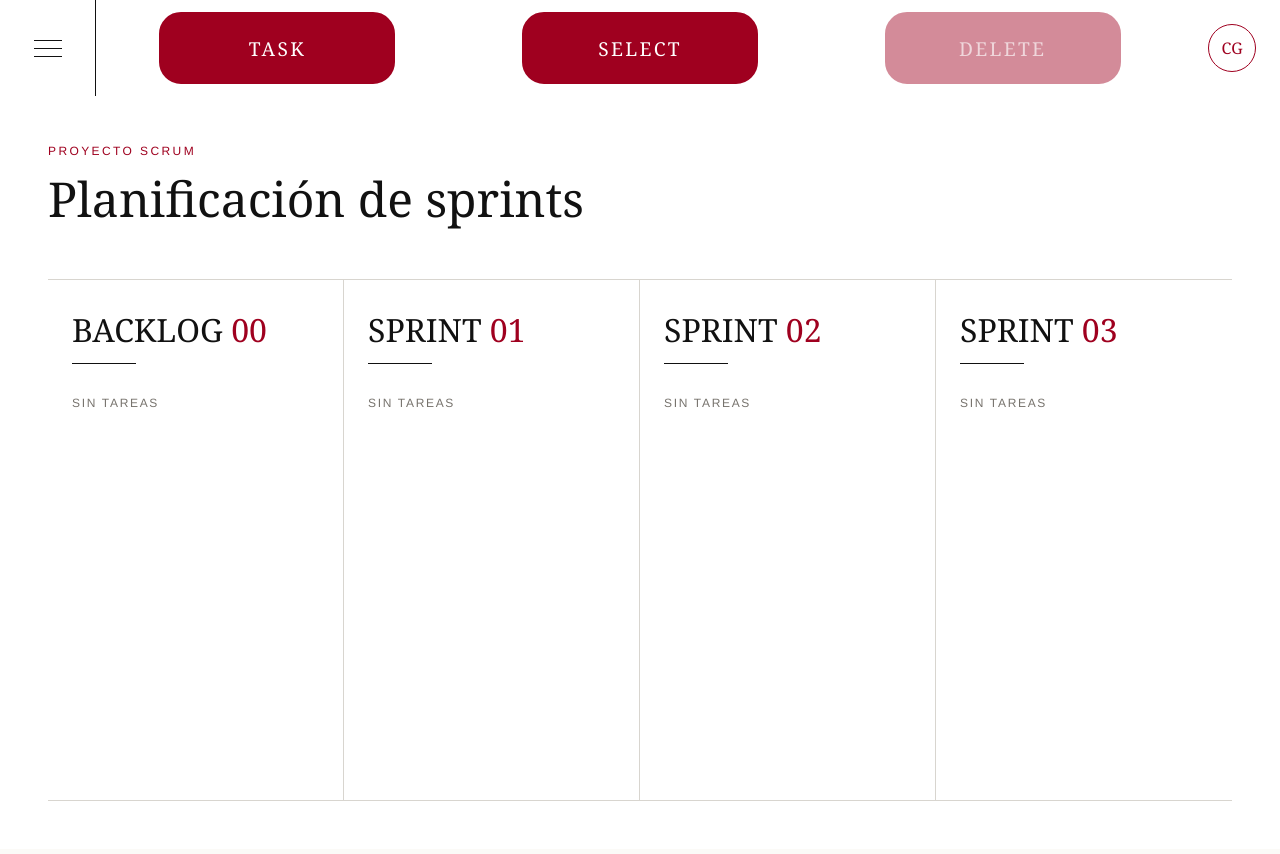
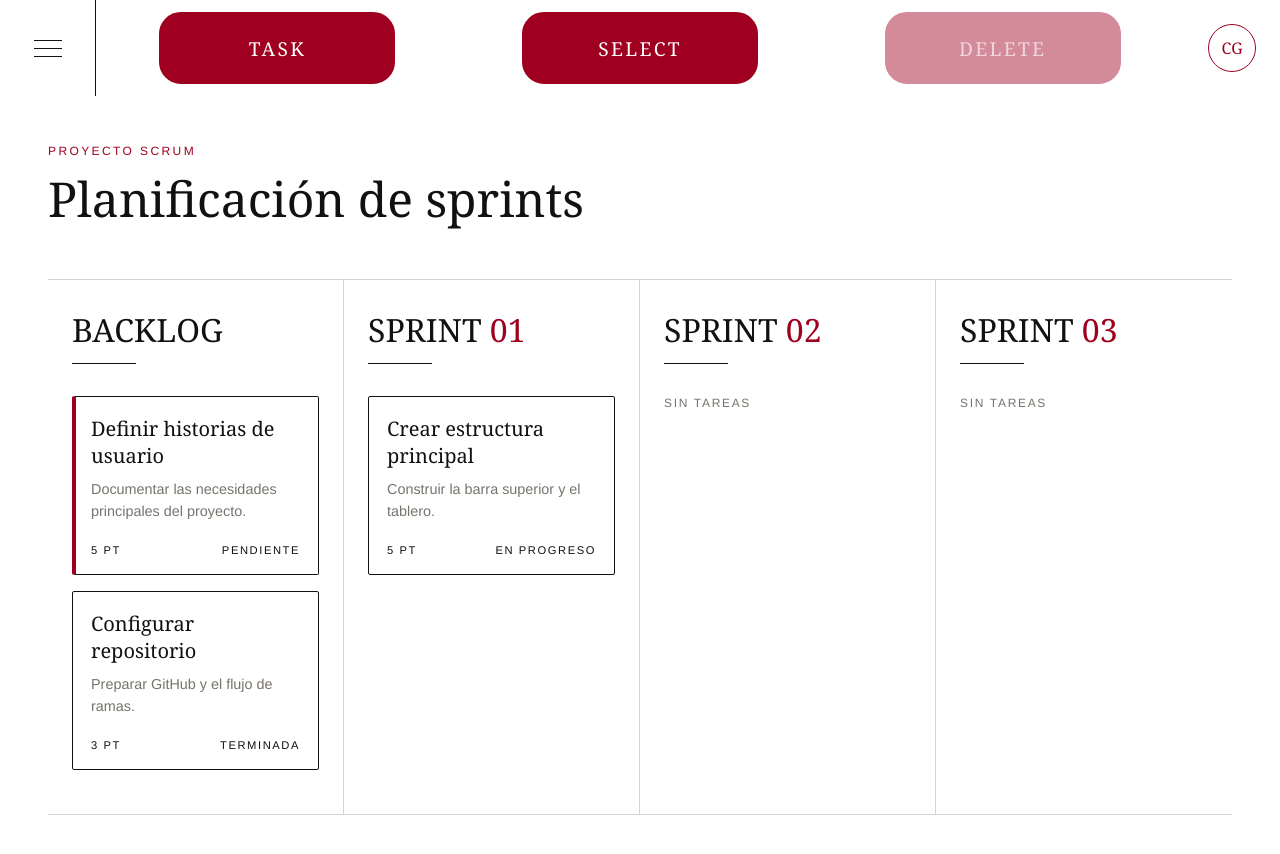
Before and after one commit to carlotagarcia06/scrum-dashboard, a React (Vite) app: page / in a window 1280 px wide. Shown: the top 854 px of the page. Built offline with nearby package versions, Linux system fonts and the light colour scheme.

Commit message:
feat: add reusable task cards

```diff
--- a/src/App.tsx
+++ b/src/App.tsx
@@ -1,6 +1,7 @@
 import "./App.css";
 import { TopBar } from "./components/TopBar";
 import { BoardColumn } from "./components/BoardColumn";
+import { TaskCard } from "./components/TaskCard";
 
 function App() {
   return (
@@ -15,8 +16,32 @@ function App() {
 
         <div className="board-scroll">
           <div className="board">
-            <BoardColumn title="Backlog" number="00" />
-            <BoardColumn title="Sprint" number="01" />
+            <BoardColumn title="Backlog" number="">
+              <TaskCard
+                title="Definir historias de usuario"
+                description="Documentar las necesidades principales del proyecto."
+                points={5}
+                status="Pendiente"
+                selected
+              />
+
+              <TaskCard
+                title="Configurar repositorio"
+                description="Preparar GitHub y el flujo de ramas."
+                points={3}
+                status="Terminada"
+              />
+            </BoardColumn>
+
+            <BoardColumn title="Sprint" number="01">
+              <TaskCard
+                title="Crear estructura principal"
+                description="Construir la barra superior y el tablero."
+                points={5}
+                status="En progreso"
+              />
+            </BoardColumn>
+
             <BoardColumn title="Sprint" number="02" />
             <BoardColumn title="Sprint" number="03" />
           </div>
--- a/src/components/BoardColumn.tsx
+++ b/src/components/BoardColumn.tsx
@@ -1,9 +1,16 @@
+import type { ReactNode } from "react";
+
 type BoardColumnProps = {
   title: string;
   number: string;
+  children?: ReactNode;
 };
 
-export function BoardColumn({ title, number }: BoardColumnProps) {
+export function BoardColumn({
+  title,
+  number,
+  children,
+}: BoardColumnProps) {
   return (
     <section className="board-column">
       <header className="column-header">
@@ -15,7 +22,7 @@ export function BoardColumn({ title, number }: BoardColumnProps) {
       </header>
 
       <div className="column-content">
-        <p className="empty-column">Sin tareas</p>
+        {children ?? <p className="empty-column">Sin tareas</p>}
       </div>
     </section>
   );
--- /dev/null
+++ b/src/components/TaskCard.tsx
@@ -0,0 +1,35 @@
+type TaskCardProps = {
+  title: string;
+  description: string;
+  points: number;
+  status: string;
+  selected?: boolean;
+};
+
+export function TaskCard({
+  title,
+  description,
+  points,
+  status,
+  selected = false,
+}: TaskCardProps) {
+  const className = selected
+    ? "task-card task-card--selected"
+    : "task-card";
+
+  return (
+    <button
+      type="button"
+      className={className}
+      aria-pressed={selected}
+    >
+      <h3>{title}</h3>
+      <p>{description}</p>
+
+      <footer className="task-card-footer">
+        <span>{points} PT</span>
+        <span>{status}</span>
+      </footer>
+    </button>
+  );
+}
--- a/src/index.css
+++ b/src/index.css
@@ -87,3 +87,63 @@ button {
   letter-spacing: 0.14em;
   text-transform: uppercase;
 }
+
+.task-card {
+  width: 100%;
+  display: block;
+  margin: 0 0 16px;
+  padding: 18px;
+
+  color: var(--ink);
+  background: #ffffff;
+  border: 1px solid var(--ink);
+  border-radius: 2px;
+
+  font-family: inherit;
+  text-align: left;
+  cursor: pointer;
+
+  transition:
+    transform 160ms ease,
+    box-shadow 160ms ease;
+}
+
+.task-card:hover {
+  transform: translateY(-2px);
+  box-shadow: 4px 4px 0 rgb(159 0 31 / 14%);
+}
+
+.task-card:focus-visible {
+  outline: 2px solid var(--accent);
+  outline-offset: 3px;
+}
+
+.task-card--selected {
+  padding-left: 15px;
+  border-left: 4px solid var(--accent);
+}
+
+.task-card h3 {
+  margin: 0 0 10px;
+  font-family: var(--display-font);
+  font-size: 1.25rem;
+  font-weight: 400;
+}
+
+.task-card p {
+  margin: 0;
+  color: var(--muted-text);
+  font-size: 0.9rem;
+  line-height: 1.5;
+}
+
+.task-card-footer {
+  display: flex;
+  justify-content: space-between;
+  margin-top: 22px;
+
+  color: var(--ink);
+  font-size: 0.7rem;
+  letter-spacing: 0.14em;
+  text-transform: uppercase;
+}
```
